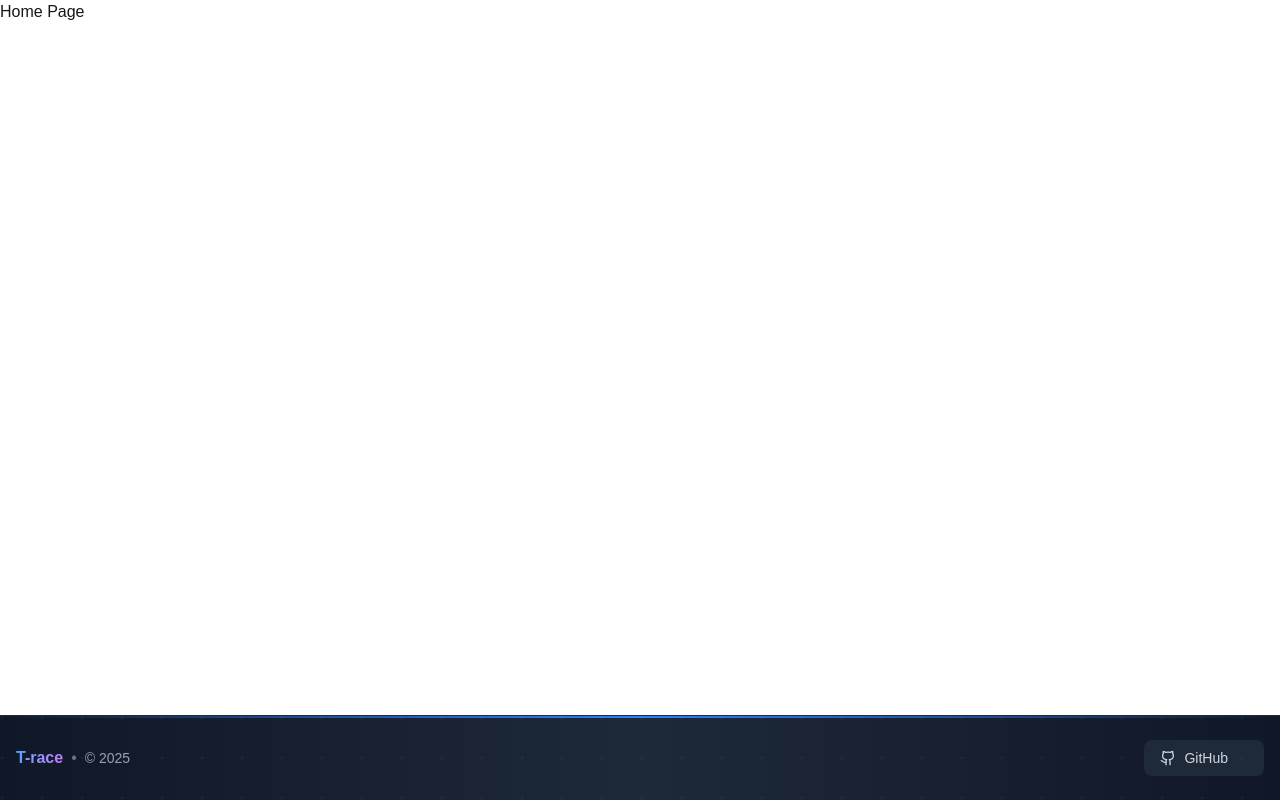
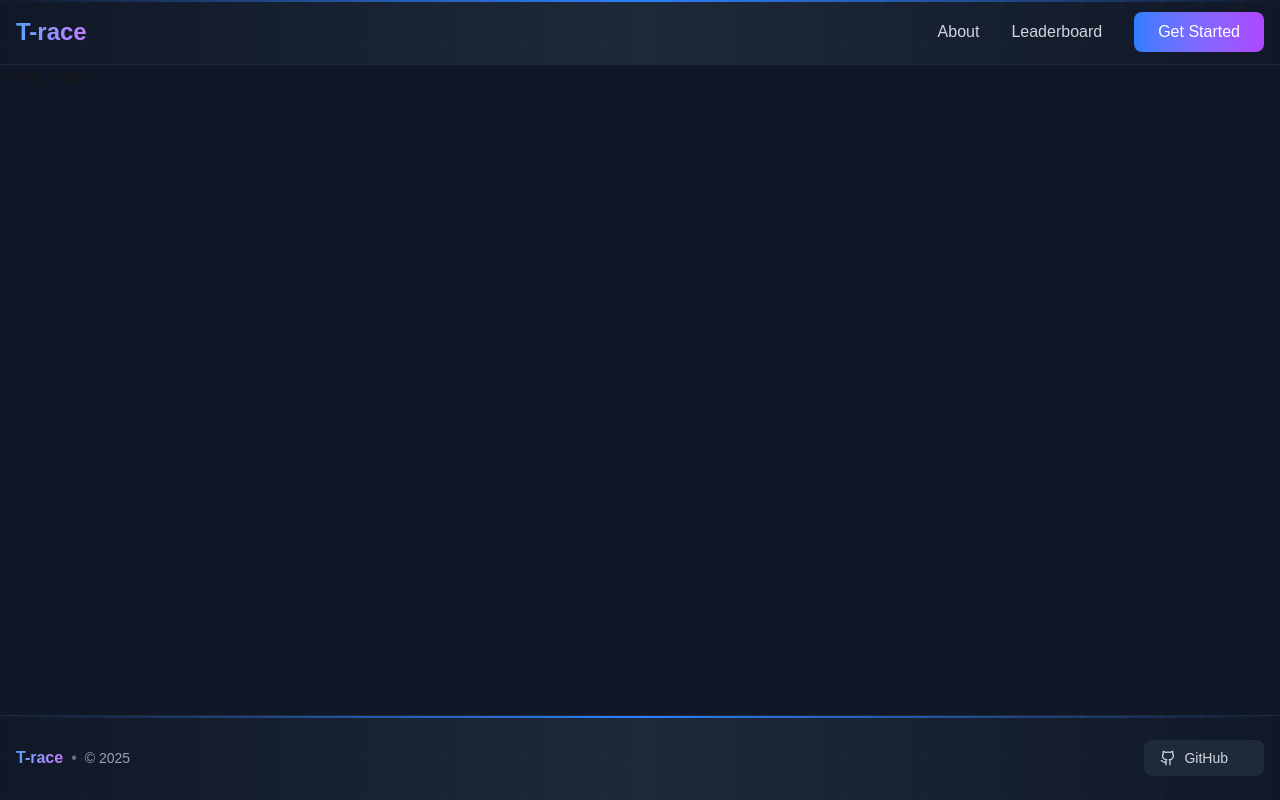
Before and after one commit to Ankit-raj-11/T-race, a Next.js app: page / in a window 1280 px wide. Built offline with nearby package versions, Linux system fonts and the light colour scheme.

Commit message:
feat: Add Layout component and update _app.js to use it

```diff
--- /dev/null
+++ b/src/components/Layout.js
@@ -0,0 +1,15 @@
+import React from "react";
+import Header from "./Header";
+import Footer from "./Footer";
+
+export default function Layout({ children }) {
+    return (
+        <div className="min-h-screen flex flex-col bg-gray-900">
+            <Header />
+            <main className="flex-grow">
+                {children}
+            </main>
+            <Footer />
+        </div>
+    );
+}
--- a/src/pages/_app.js
+++ b/src/pages/_app.js
@@ -1,13 +1,10 @@
 import "@/styles/globals.css";
-import Footer from "@/components/Footer";
+import Layout from "@/components/Layout";
 
 export default function App({ Component, pageProps }) {
   return (
-    <div className="min-h-screen flex flex-col">
-      <main className="flex-grow">
-        <Component {...pageProps} />
-      </main>
-      <Footer />
-    </div>
+    <Layout>
+      <Component {...pageProps} />
+    </Layout>
   );
 }
```
Also changed, not shown: package.json (+5 -4 lines).
